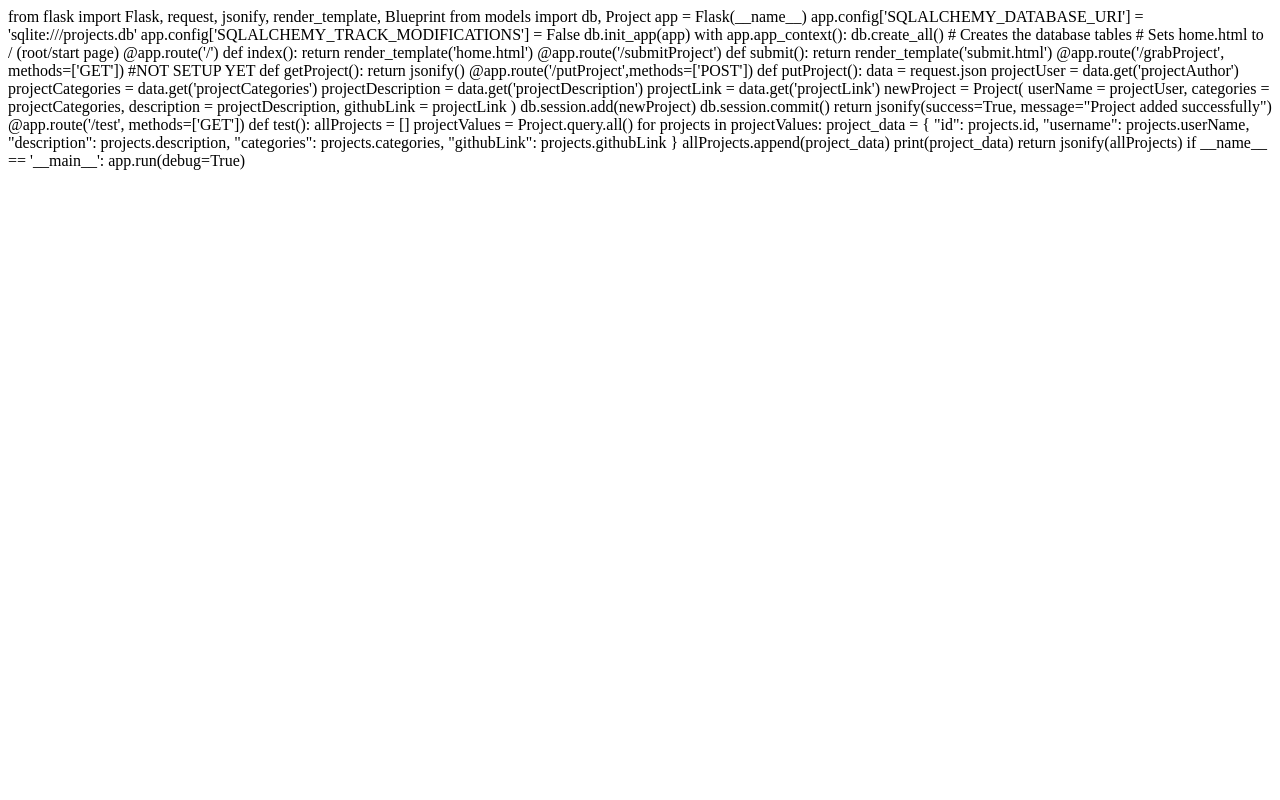
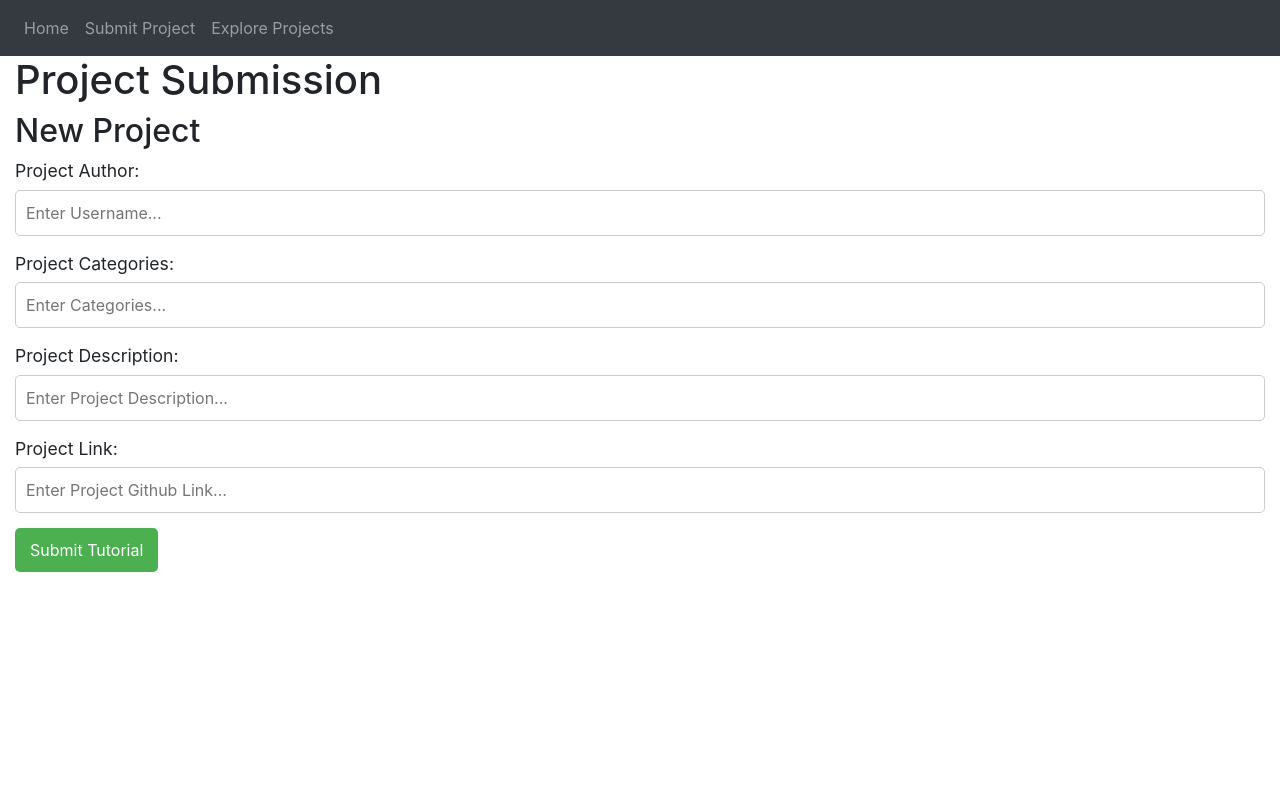
Before and after one commit to MA0610/DatabaseProjectWebsite, a Flask app: page /submitProject in a window 1280 px wide. Run offline with Flask 3, Linux system fonts and the light colour scheme; some libraries are stand-ins or nearby versions.

Commit message:
ACTUALLY ADDED CSS STYLING TO MAKE TEXT FORMS LOOK BETTER

```diff
--- a/Databases Project Website/templates/submit.html
+++ b/Databases Project Website/templates/submit.html
@@ -1,76 +1,155 @@
-from flask import Flask, request, jsonify, render_template, Blueprint
-from models import db, Project
+{% extends "base.html" %}
+{% block title %}Submit Project{% endblock %}
 
-app = Flask(__name__)
+{% block content %}
+<head>
+    <meta charset="UTF-8">
+    <meta name="viewport" content="width=device-width, initial-scale=1.0">
+    <title>Project Submission</title>
+    <style>
+        .main-container {
+              margin: 20px;
+              font-family: Arial, sans-serif;
+          }
+          .addProject div {
+              margin-bottom: 15px;
+          }
+          label {
+              font-size: 1.1em;
+              margin-bottom: 5px;
+              display: block;
+          }
+          input[type="text"] {
+              width: 100%;
+              padding: 10px;
+              font-size: 1em;
+              border-radius: 5px;
+              border: 1px solid #ccc;
+              box-sizing: border-box;
+          }
+          input[type="text"]:hover {
+              border-color: #007BFF;
+          }
+          button {
+              padding: 10px 15px;
+              font-size: 1em;
+              background-color: #4CAF50;
+              color: white;
+              border: none;
+              border-radius: 5px;
+              cursor: pointer;
+          }
+          button:hover {
+              background-color: #45a049;
+          }
+      </style>
+</head>
 
-
-app.config['SQLALCHEMY_DATABASE_URI'] = 'sqlite:///projects.db'
-app.config['SQLALCHEMY_TRACK_MODIFICATIONS'] = False
-db.init_app(app)
-
-with app.app_context():
-    db.create_all()  # Creates the database tables
+<body>
+    <h1>Project Submission</h1>
 
 
 
-# Sets home.html to / (root/start page)
-@app.route('/')
-def index():
-    return render_template('home.html')
+    <div class="addProject">
+        <h2>New Project</h2>
+        <!-- NEED TO ADD CSS STYLING TO INCREASE SIZE OF BOXES -->
+        <div class="add-Project-Username">
+            <label for="new-Project-Username">Project Author:</label>
+            <input type="text" id="new-Project-Username" placeholder="Enter Username...">
+        </div>
 
+        <div class="add-Project-Categories">
+            <label for="new-Project-Categories">Project Categories:</label>
+            <input type="text" id="new-Project-Categories" placeholder="Enter Categories...">
+        </div>
 
-@app.route('/submitProject')
-def submit():
-    return render_template('submit.html')
+        <div class="add-Project-Description">
+            <label for="new-Project-Description">Project Description:</label>
+            <input type="text" id="new-Project-Description" placeholder="Enter Project Description...">
+        </div>
 
-@app.route('/grabProject', methods=['GET'])  #NOT SETUP YET
-def getProject():
-    return jsonify()
-
-@app.route('/putProject',methods=['POST'])
-def putProject():
-    data = request.json
-
-    projectUser = data.get('projectAuthor')
-    projectCategories = data.get('projectCategories')
-    projectDescription = data.get('projectDescription')
-    projectLink = data.get('projectLink')
-
-    newProject = Project(
-        userName = projectUser,
-        categories = projectCategories,
-        description = projectDescription,
-        githubLink = projectLink
-    )
-
-    db.session.add(newProject)
-    db.session.commit()
-
-    return jsonify(success=True, message="Project added successfully")
-
-
-@app.route('/test', methods=['GET'])
-def test():
-    allProjects = []
-
-    projectValues = Project.query.all()
-
-    for projects in projectValues:
-        project_data = {
-            "id": projects.id,
-            "username": projects.userName,
-            "description": projects.description,
-            "categories": projects.categories,
-            "githubLink": projects.githubLink
-        }
-
-        allProjects.append(project_data)
-        print(project_data)
+        <div class="add-Project-Link">
+            <label for="new-Project-Link">Project Link:</label>
+            <input type="text" id="new-Project-Link" placeholder="Enter Project Github Link...">
+        </div>
 
 
 
-    return jsonify(allProjects)
 
 
-if __name__ == '__main__':
-    app.run(debug=True)
+
+        <!-- Submit Button -->
+        <button type="button" id="submitButton">Submit Tutorial</button>
+
+        <!-- <button type="button" id="clearDatabaseButton">Clear Schedule</button> -->
+        <br></br>
+
+        <!-- <h3>Directions</h3> -->
+
+
+    </div>
+
+
+
+
+
+    <div class="main-container">
+
+    </div>
+
+
+    <script>
+
+document.getElementById('submitButton').addEventListener('click', () => {
+
+const userName = document.getElementById('new-Project-Username').value;
+const description = document.getElementById('new-Project-Description').value;
+const categories = document.getElementById('new-Project-Categories').value;
+const link = document.getElementById('new-Project-Link').value;
+
+
+
+const requestData = {
+            projectAuthor: userName,
+            projectDescription: description,
+            projectCategories: categories,
+            projectLink: link
+};
+
+// Clear the form inputs
+document.getElementById('new-Project-Username').value = '';
+document.getElementById('new-Project-Description').value = '';
+document.getElementById('new-Project-Categories').value = '';
+document.getElementById('new-Project-Link').value = '';
+
+
+try {
+            const response = fetch('/putProject', {
+                method: 'POST',
+                headers: {
+                    'Content-Type': 'application/json'
+                },
+                body: JSON.stringify(requestData)
+            });
+
+
+            if (data.success) {
+                console.log('Project submitted successfully!');
+            } else {
+                console.error('Project submitting tutorial');
+            }
+        } catch (error) {
+            console.error('Error during fetch:', error);
+        }
+
+        alert('Project submitted for approval!');
+
+});
+
+
+
+
+
+    </script>
+</body>
+{% endblock %}
```
